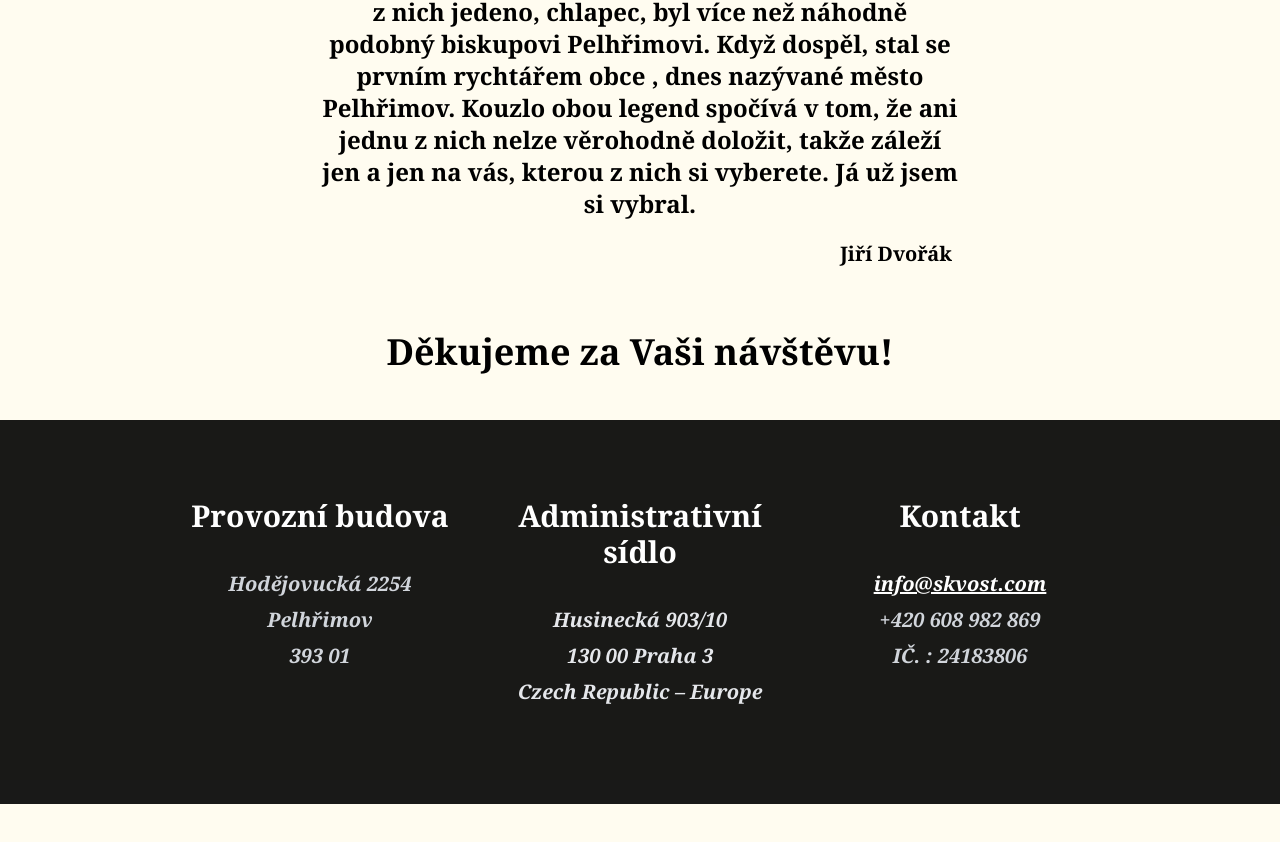
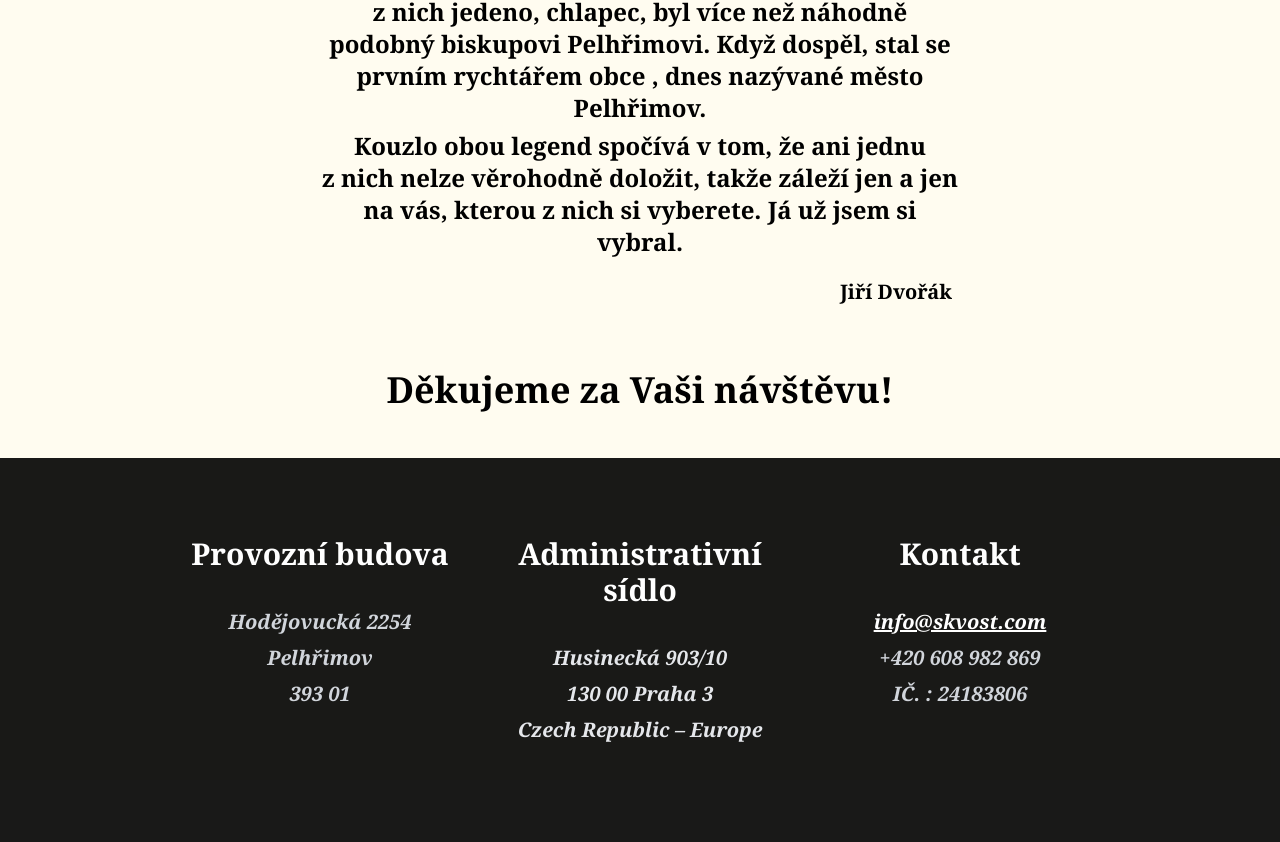
Before and after one commit to Dass33/in-museum, a website: page index.html in a window 1280 px wide. Shown: the part 5571-6413 px from the top of the page. Before the commit the page ends 6375 px from the top, so only its background shows below. Drawn offline with Linux system fonts and the light colour scheme.

Commit message:
add spacing in final text

```diff
--- a/index.html
+++ b/index.html
@@ -151,10 +151,13 @@
         náhodně
         podobný biskupovi Pelhřimovi. Když dospěl, stal se prvním rychtářem obce , dnes nazývané město
         Pelhřimov.
+      </p>
 
+      <p class="sm:w-4/5 md:w-2/3 xl:w-1/2 text-xl md:text-2xl px-3" style="margin: 6px auto 0 auto">
         Kouzlo obou legend spočívá v tom, že ani jednu z nich nelze věrohodně doložit, takže záleží jen a jen na
         vás,
-                kterou z nich si vyberete. Já už jsem si vybral.</p>
+        kterou z nich si vyberete. Já už jsem si vybral.
+      </p>
     </div>
   </div>
   <p class="text-center ml-[40%]">Jiří Dvořák</p>
```
Lines whose indentation alone changed are shown as unchanged.
